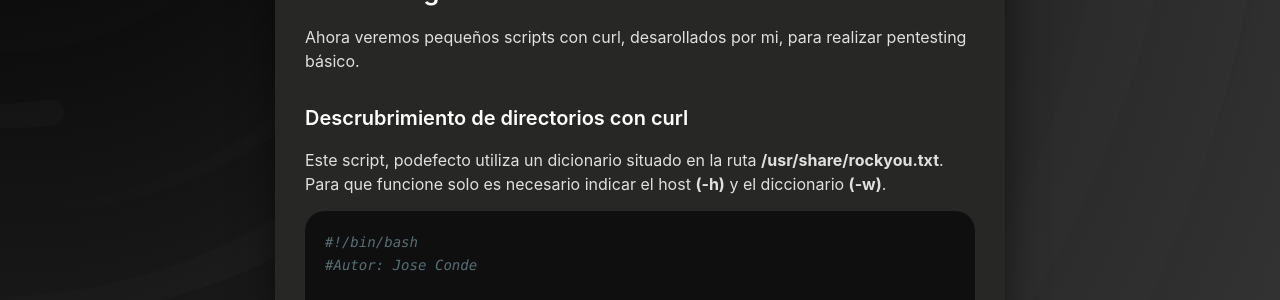
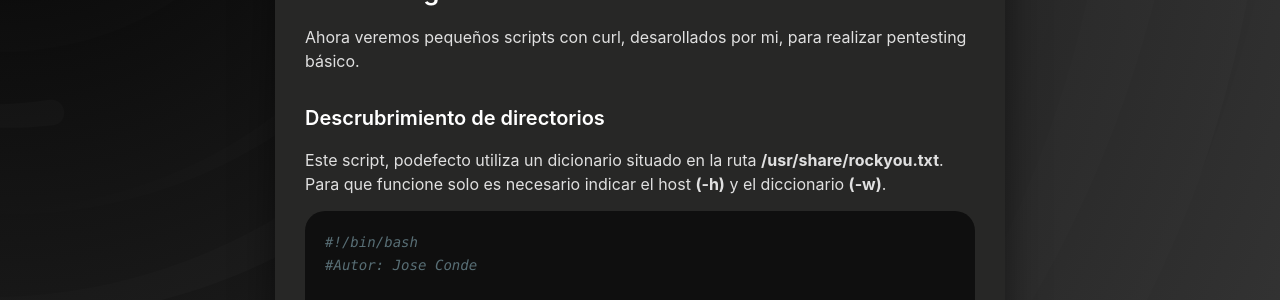
Before and after one commit to H4ckTrick/H4ckTrick.github.io, a Jekyll site: the page built from _posts/2022-04-21-Curl-en-Linux.md, in a window 1280 px wide and 900 px high, scrolled down 2034 px. Shown: the part 154-454 px from the top of the window. Built offline with Jekyll 4.4.1, drawn with Linux system fonts in a browser that asks for light colours; a script that is not in the unit is left out.

Commit message:
Update 2022-04-21-Curl-en-Linux.md

````diff
--- a/_posts/2022-04-21-Curl-en-Linux.md
+++ b/_posts/2022-04-21-Curl-en-Linux.md
@@ -8,7 +8,7 @@ author: Conde
 - [Instalación](#instalación)
 - [Parámetros](#párametros)
 - [Pentesting con curl](#pentesting)
-  - Descubrimiento de directorios
+  - [Descubrimiento de directorios](# Descrubrimiento de directorios)
   -
 
 ### Definción
@@ -68,7 +68,7 @@ curl -O /dev/null http://h4cktrick.github.io/script.py
 
 ### Pentesting
 Ahora veremos pequeños scripts con curl, desarollados por mi, para realizar pentesting básico.
-#### Descrubrimiento de directorios con curl
+#### Descrubrimiento de directorios
 Este script, podefecto utiliza un dicionario situado en la ruta **/usr/share/rockyou.txt**. Para que funcione solo
 es necesario indicar el host **(-h)** y el diccionario **(-w)**.
 ```bash
````
